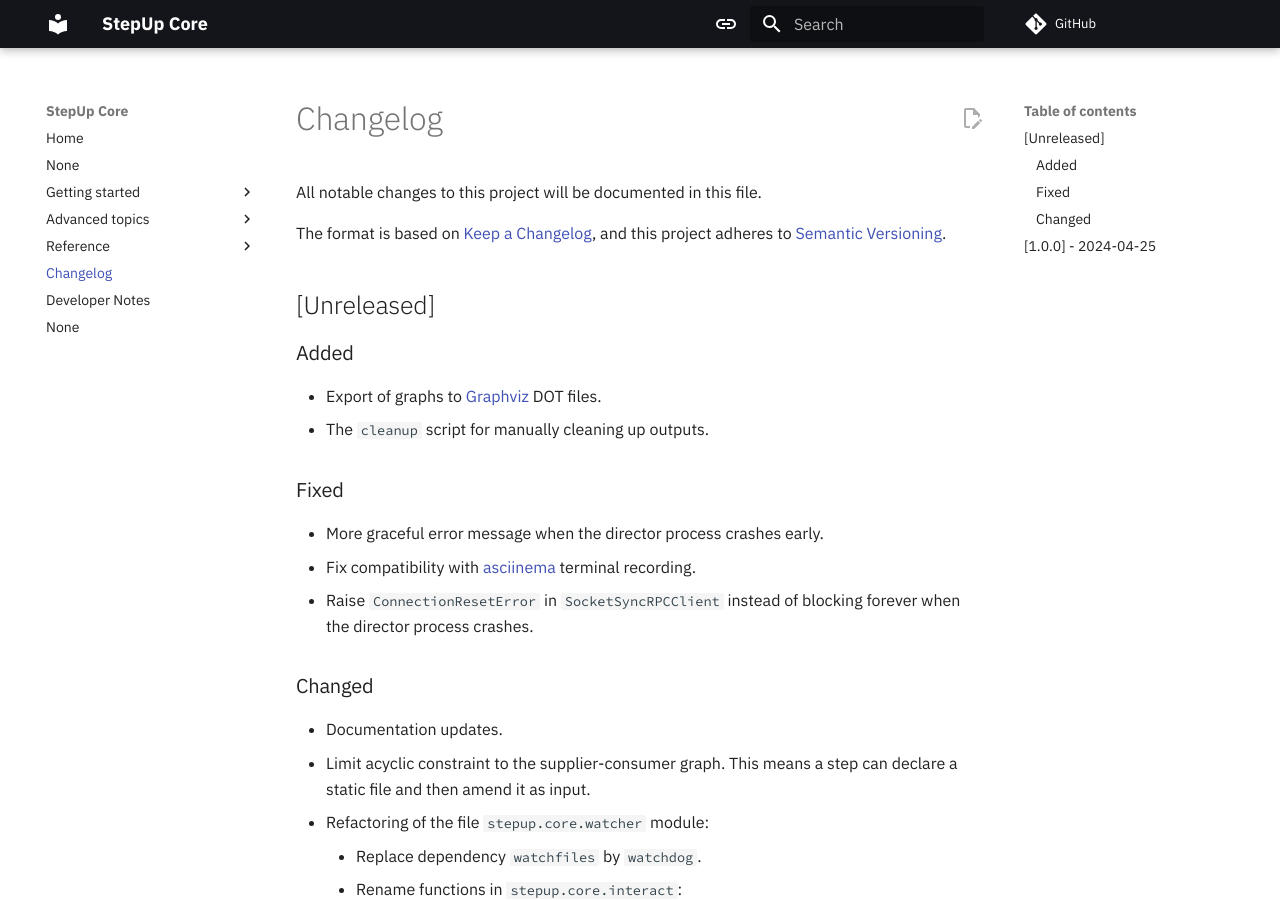
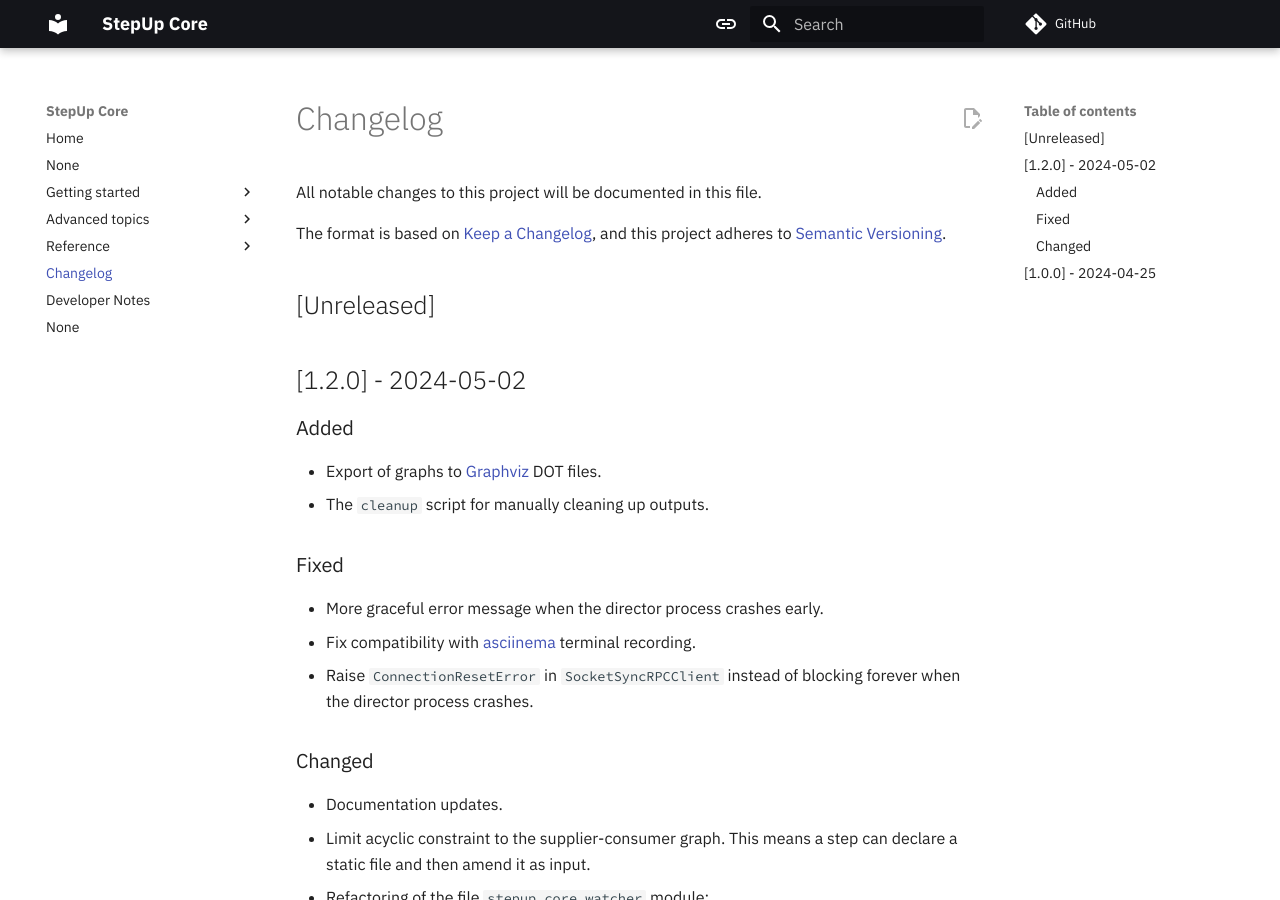
Before and after one commit to reproducible-reporting/stepup-core, an MkDocs documentation site: the page built from docs/changelog.md, in a window 1280 px wide and 900 px high. Built offline with MkDocs 1.6.1 and Material for MkDocs 9.7.7, drawn with Linux system fonts in a browser that asks for light colours; comment, search, counter and statistics services are not loaded.

Commit message:
Mark 1.2.0 release in changelog

```diff
--- a/docs/changelog.md
+++ b/docs/changelog.md
@@ -6,6 +6,8 @@ The format is based on [Keep a Changelog](https://keepachangelog.com/en/1.1.0/),
 and this project adheres to [Semantic Versioning](https://semver.org/spec/v2.0.0.html).
 
 ## [Unreleased]
+
+## [1.2.0] - 2024-05-02
 
 ### Added
 
```
